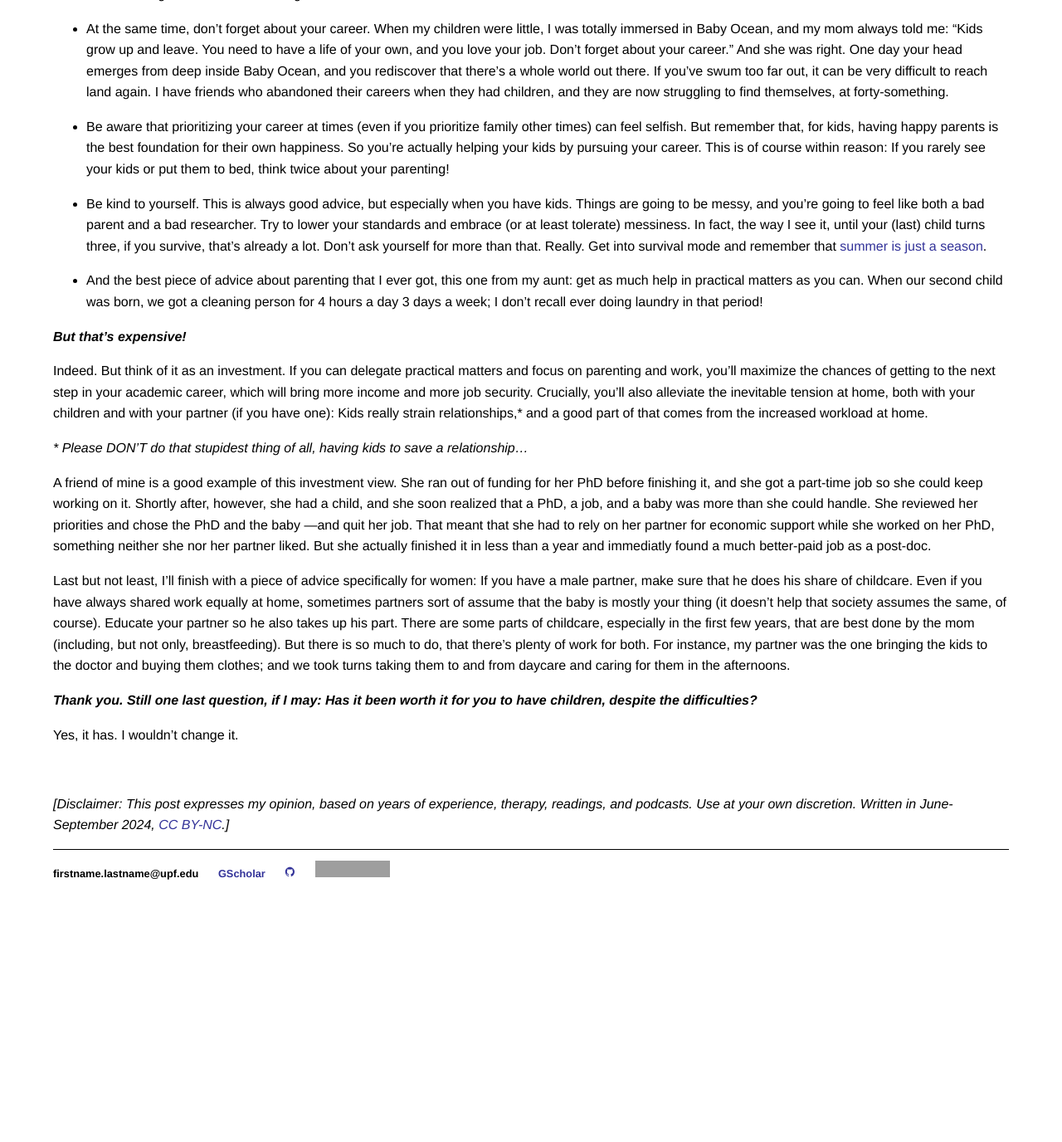
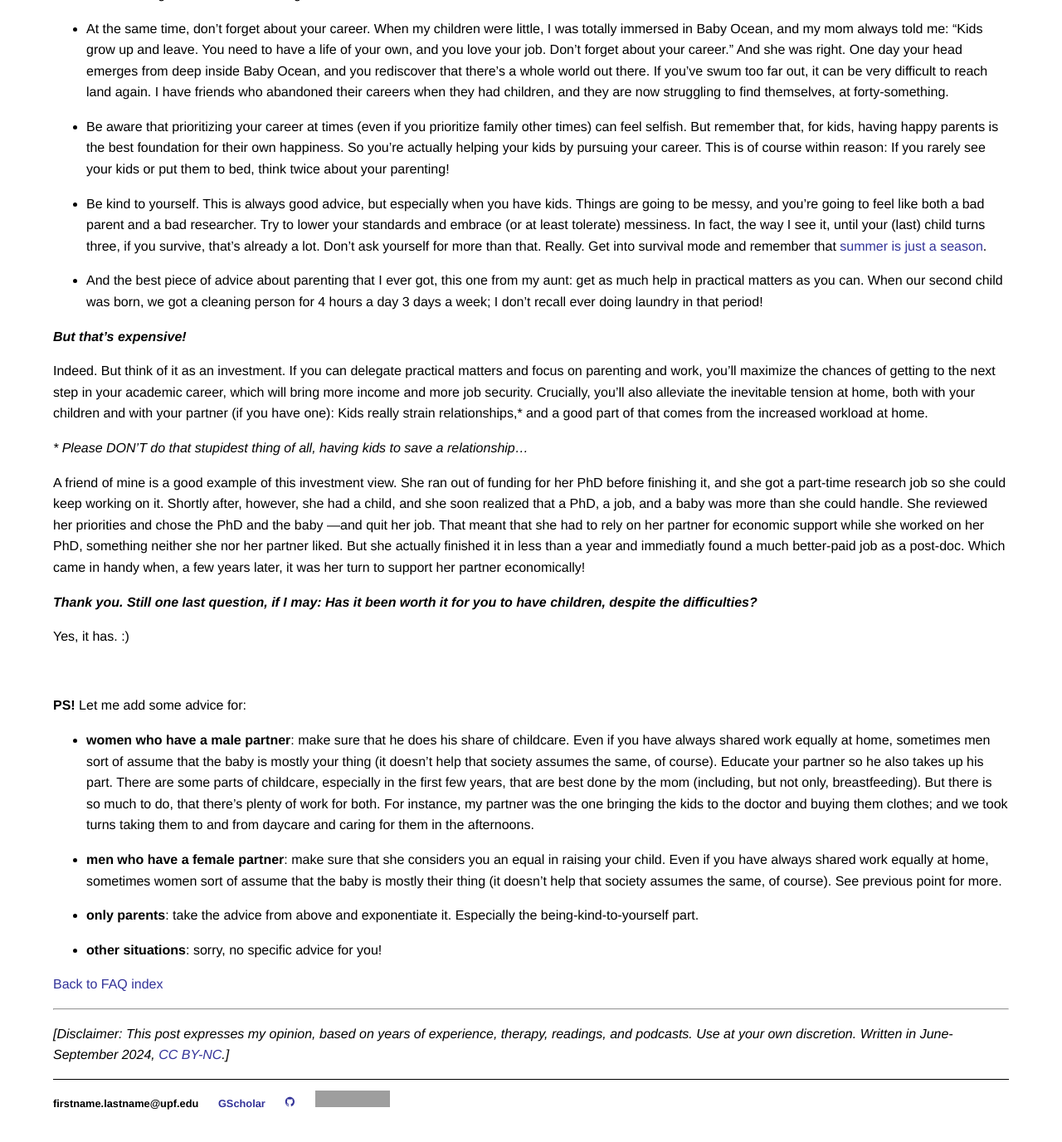
Before and after one commit to gboleda/gboleda.github.io, a Jekyll site: the page built from faq/children-as-a-scientist.md, in a window 1280 px wide and 1400 px high, scrolled down 1006 px. Shown: the top 1376 px of the window at 83% size. Built offline with Jekyll 4.4.1, drawn with Linux system fonts in a browser that asks for light colours; our own code applies the rules of GitHub Pages for plain Markdown files; before the commit the page ends 2129 px from its top, so only the background shows below that; grey boxes are pictures that could not be loaded.

Commit message:
small edit

```diff
--- a/faq/children-as-a-scientist.md
+++ b/faq/children-as-a-scientist.md
@@ -40,14 +40,25 @@ Indeed. But think of it as an investment. If you can delegate practical matters
 
 _* Please DON'T do that stupidest thing of all, having kids to save a relationship..._
 
-A friend of mine is a good example of this investment view. She ran out of funding for her PhD before finishing it, and she got a part-time job so she could keep working on it. Shortly after, however, she had a child, and she soon realized that a PhD, a job, and a baby was more than she could handle. She reviewed her priorities and chose the PhD and the baby ---and quit her job. That meant that she had to rely on her partner for economic support while she worked on her PhD, something neither she nor her partner liked. But she actually finished it in less than a year and immediatly found a much better-paid job as a post-doc.
-
-Last but not least, I'll finish with a piece of advice specifically for women: If you have a male partner, make sure that he does his share of childcare. Even if you have always shared work equally at home, sometimes partners sort of assume that the baby is mostly your thing (it doesn't help that society assumes the same, of course). Educate your partner so he also takes up his part. There are some parts of childcare, especially in the first few years, that are best done by the mom (including, but not only, breastfeeding). But there is so much to do, that there's plenty of work for both. For instance, my partner was the one bringing the kids to the doctor and buying them clothes; and we took turns taking them to and from daycare and caring for them in the afternoons.
+A friend of mine is a good example of this investment view. She ran out of funding for her PhD before finishing it, and she got a part-time research job so she could keep working on it. Shortly after, however, she had a child, and she soon realized that a PhD, a job, and a baby was more than she could handle. She reviewed her priorities and chose the PhD and the baby ---and quit her job. That meant that she had to rely on her partner for economic support while she worked on her PhD, something neither she nor her partner liked. But she actually finished it in less than a year and immediatly found a much better-paid job as a post-doc. Which came in handy when, a few years later, it was her turn to support her partner economically!
 
 ***Thank you. Still one last question, if I may: Has it been worth it for you to have children, despite the difficulties?***
 
-Yes, it has. I wouldn't change it.
+Yes, it has. :)
 
 &nbsp;
 
+**PS!** Let me add some advice for:
+
+- **women who have a male partner**: make sure that he does his share of childcare. Even if you have always shared work equally at home, sometimes men sort of assume that the baby is mostly your thing (it doesn't help that society assumes the same, of course). Educate your partner so he also takes up his part. There are some parts of childcare, especially in the first few years, that are best done by the mom (including, but not only, breastfeeding). But there is so much to do, that there's plenty of work for both. For instance, my partner was the one bringing the kids to the doctor and buying them clothes; and we took turns taking them to and from daycare and caring for them in the afternoons.
+
+- **men who have a female partner**: make sure that she considers you an equal in raising your child. Even if you have always shared work equally at home, sometimes women sort of assume that the baby is mostly their thing (it doesn't help that society assumes the same, of course). See previous point for more.
+
+- **only parents**: take the advice from above and exponentiate it. Especially the being-kind-to-yourself part.
+
+- **other situations**: sorry, no specific advice for you!
+
+[Back to FAQ index](/index.md)
+
+---
 _[Disclaimer: This post expresses my opinion, based on years of experience, therapy, readings, and podcasts. Use at your own discretion. Written in June-September 2024, [CC BY-NC](https://creativecommons.org/licenses/by-nc/4.0/).]_
```
